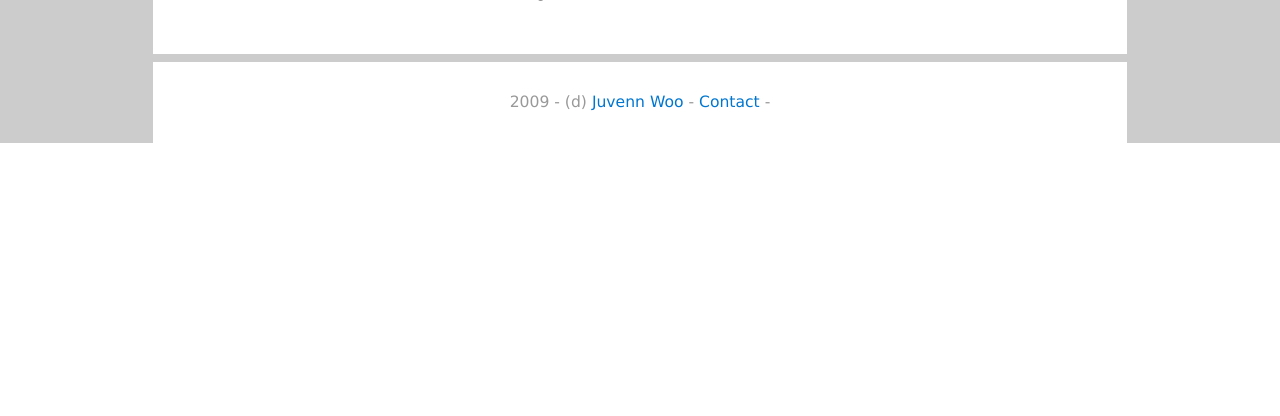
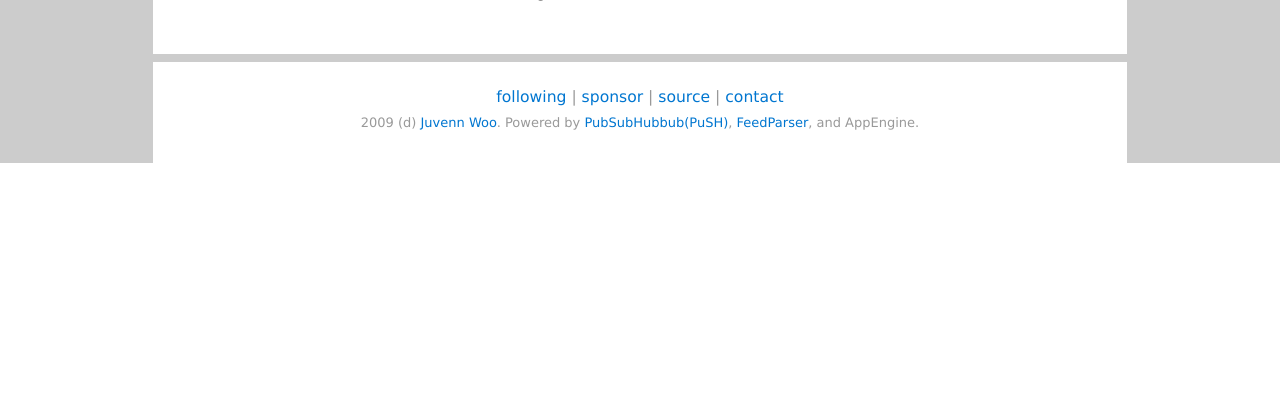
Before and after one commit to juvenn/microupdater, a Django app: template templates/base.html in a window 1280 px wide. Shown: the part 90-506 px from the top of the page. Run offline with Django 3.2, Linux system fonts and the light colour scheme; the template is opened without the code that fills it, so the values that code supplies are empty; some libraries are stand-ins or nearby versions.

Commit message:
realign footer

```diff
--- a/public/screen.css
+++ b/public/screen.css
@@ -155,9 +155,12 @@ p.entry img {
 /*-------------in ft---------------------*/
 #ft {
   color: #999;
-  font-size: 1.2em;
   text-align: center;
   padding-top: 2em;
   padding-bottom: 2em;
   border-top: solid 4px #ccc;
 }
+
+#ft p { padding-bottom: .5em; }
+
+#nav { font-size: 1.2em; }
--- a/templates/base.html
+++ b/templates/base.html
@@ -40,9 +40,20 @@
   </div>
 
   <div id="ft">
-    2009 - (d)
-    <a href="http://juvenn.github.com">Juvenn Woo</a> -
-    <a href="&#x6d;&#x61;&#x69;&#x6c;&#x74;&#x6f;&#x3a;&#x64;&#x32;&#x40;&#x6d;&#x69;&#x63;&#x72;&#x6f;&#x75;&#x70;&#x64;&#x61;&#x74;&#x65;&#x72;&#x2e;&#x63;&#x6f;&#x6d;">Contact</a> -
+    <p id="nav">
+    <a href="/following">following</a> |
+    <a href="#">sponsor</a> |
+    <a href="#">source</a> |
+    <a href="&#x6d;&#x61;&#x69;&#x6c;&#x74;&#x6f;&#x3a;&#x64;&#x32;&#x40;&#x6d;&#x69;&#x63;&#x72;&#x6f;&#x75;&#x70;&#x64;&#x61;&#x74;&#x65;&#x72;&#x2e;&#x63;&#x6f;&#x6d;">contact</a>
+    </p>
+    <p id="copyright">
+    2009 (d)
+    <a href="http://juvenn.github.com">Juvenn Woo</a>.
+    Powered by
+    <a href="#">PubSubHubbub(PuSH)</a>,
+    <a href="#">FeedParser</a>,
+    and AppEngine.
+    </p>
   </div>
 </div>
 <script type="text/javascript">
```
